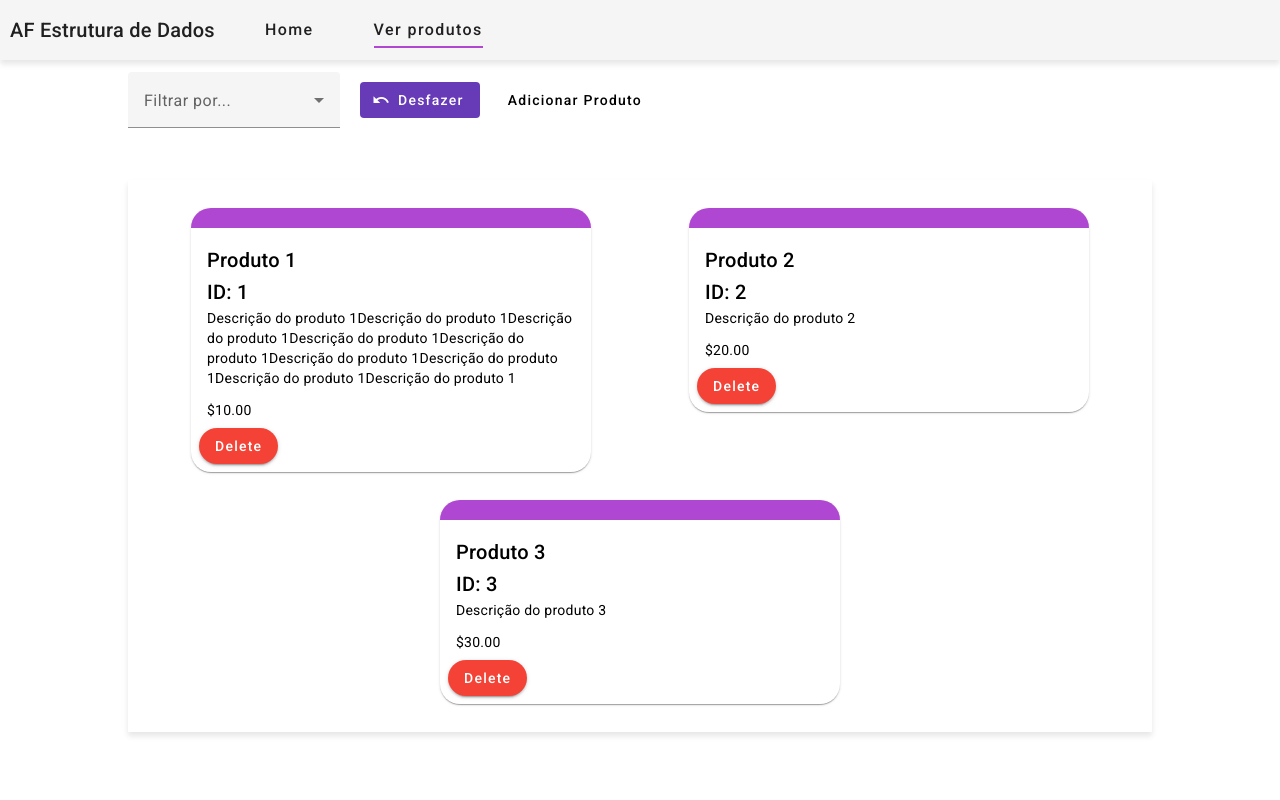
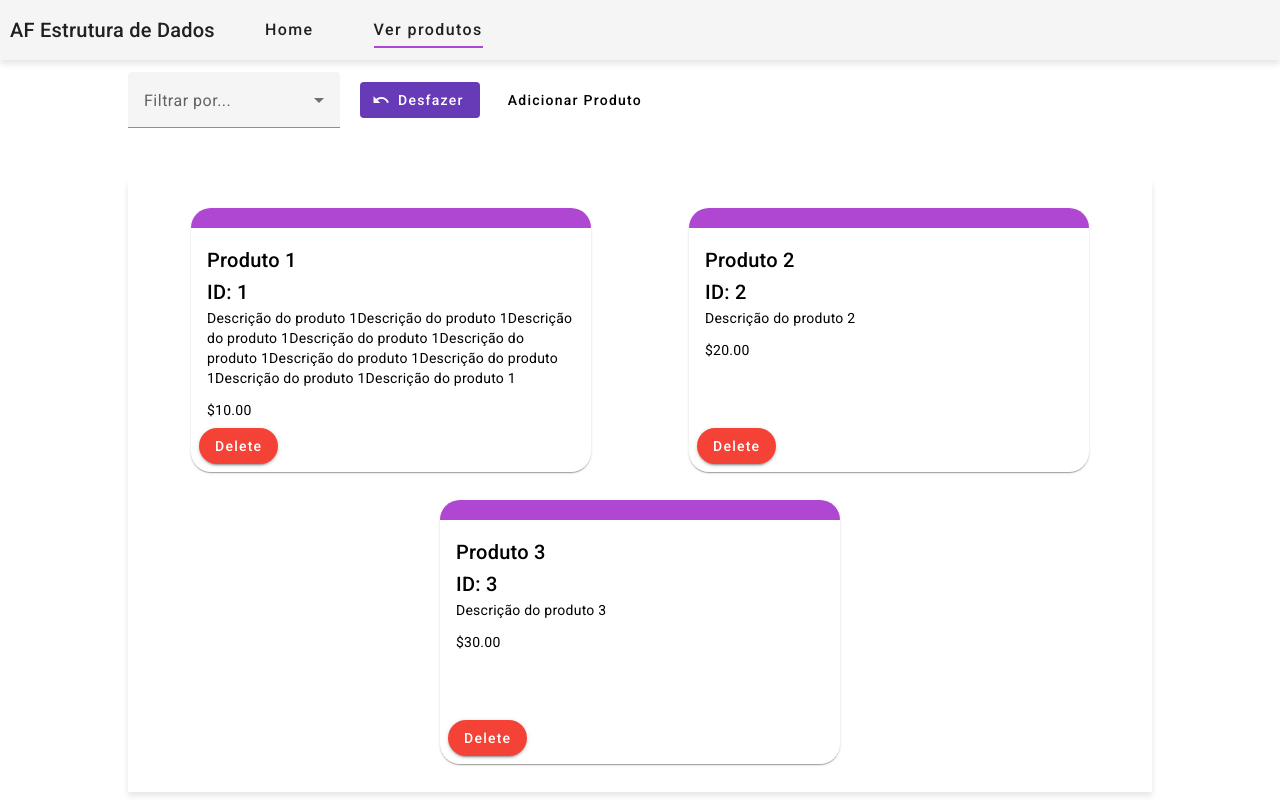
Before and after one commit to PedroLVA/AFEstrutura, an Angular app: page /ver-produtos in a window 1280 px wide. Shown: the top 800 px of the page. Built offline with nearby package versions, Linux system fonts and the light colour scheme.

Commit message:
fixed cards

```diff
--- a/src/app/components/card/card.component.scss
+++ b/src/app/components/card/card.component.scss
@@ -1,6 +1,7 @@
 @import "../../../assets/variables.scss";
 .example-card {
     width: 400px;
+    min-height: 264px;
     border-top: 20px solid $primary-purple;
     border-radius: 20px ;
     overflow: hidden;
@@ -15,8 +16,10 @@
  .flex{
     display: flex;
     justify-content: space-between;
+    flex: 1;
  }
 
  .raisedButton{
+  align-self: flex-end;
    border-radius: 20px ;
  }
```
Also changed, not shown: src/app/components/card/card.component.html (+1 -6 lines).
